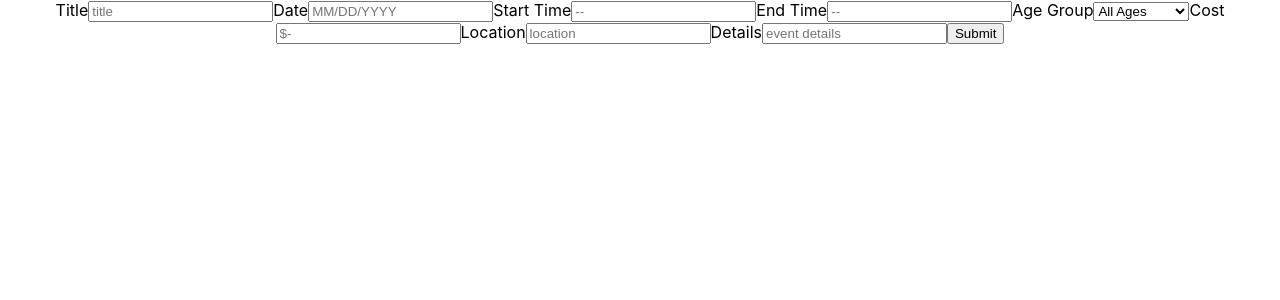
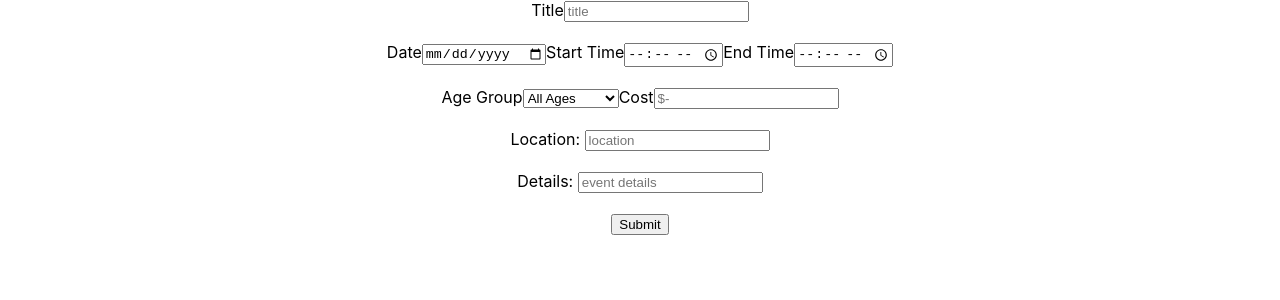
Before and after one commit to erik-eyler/EVNTZ, a React (Create React App) app in the folder client/: page /events/create in a window 1280 px wide. Shown: the top 300 px of the page. Built offline with nearby package versions, Linux system fonts and the light colour scheme.

Commit message:
added input types on form

```diff
--- a/client/src/components/EventForm/EventForm.jsx
+++ b/client/src/components/EventForm/EventForm.jsx
@@ -2,34 +2,85 @@ const EventForm = (props) => {
   return (
     <div>
       <form onSubmit={props.handleSubmit}>
+
+        <div className='title'>
         <label>Title</label>
-        <input placeholder='title' name='title' value={props.event.title} onChange={props.handleChange} />
+          <input
+            placeholder='title'
+            name='title'
+            value={props.event.title}
+            onChange={props.handleChange} />
+        </div>
+        <br />
 
+        <div className='date-time'>
         <label>Date</label>
-        <input placeholder='MM/DD/YYYY' name='date' value={props.event.date} onChange={props.handleChange} />
+          <input
+            type='date'
+            min='2021-10-10'
+            placeholder='MM/DD/YYYY'
+            name='date'
+            value={props.event.date}
+            onChange={props.handleChange} />
 
         <label>Start Time</label>
-        <input placeholder='--' name='startTime' value={props.event.startTime} onChange={props.handleChange} />
+          <input
+            type='time'
+            placeholder='--'
+            name='startTime'
+            value={props.event.startTime}
+            onChange={props.handleChange} />
 
         <label>End Time</label>
-        <input placeholder='--' name='endTime' value={props.event.endTime} onChange={props.handleChange} />
+          <input
+            type='time'
+            placeholder='--'
+            name='endTime'
+            value={props.event.endTime}
+            onChange={props.handleChange} />
+        </div>
+        <br/>
 
+        <div className='age-cost'>
         <label>Age Group</label>
         <select
-          placeholder='Select Age Group' name='ageGroup' value={props.event.ageGroup} onChange={props.handleChange}>
+            placeholder='Select Age Group'
+            name='ageGroup'
+            value={props.event.ageGroup}
+            onChange={props.handleChange}>
           <option value='All Ages'>All Ages</option>
           <option value='16 and over'>16 and Over</option>
           <option value='18 and over'>18 and Over</option>
         </select>
 
         <label>Cost</label>
-        <input placeholder='$-' name='cost' value={props.event.cost} onChange={props.handleChange} />
+          <input
+            placeholder='$-'
+            name='cost'
+            value={props.event.cost}
+            onChange={props.handleChange} />
+        </div>
+        <br/>
 
-        <label>Location</label>
-        <input placeholder='location' name='location' value={props.event.location} onChange={props.handleChange} />
+        <div className='location'>
+        <label>Location: </label>
+          <input
+            placeholder='location'
+            name='location'
+            value={props.event.location}
+            onChange={props.handleChange} />
+        </div>
+        <br/>
 
-        <label>Details</label>
-        <input placeholder='event details' name='details' value={props.event.details} onChange={props.handleChange} />
+        <div className='details'>
+        <label>Details: </label>
+          <input
+            placeholder='event details'
+            name='details'
+            value={props.event.details}
+            onChange={props.handleChange} />
+        </div>
+        <br/>
 
         <button type='submit'>Submit</button>
       </form>
```
